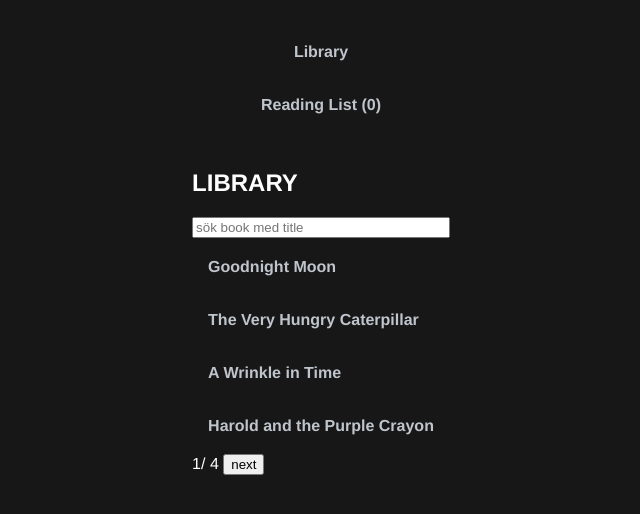
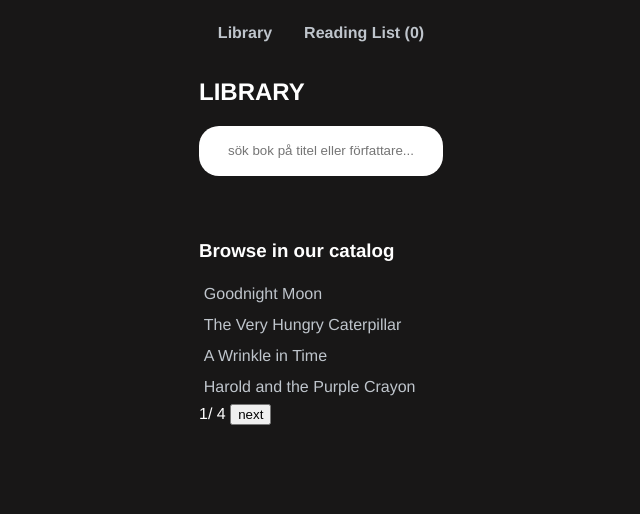
Before and after one commit to markusJsU21/bibliotekssida-agil-utveckling, a Vue app: page /Library in a window 1280 px wide. Shown: the top 514 px of the page, without its empty margins (319-959 px from the left). Built offline with nearby package versions, Linux system fonts and the light colour scheme.

Commit message:
Fixar cssgrejer

```diff
--- a/src/App.vue
+++ b/src/App.vue
@@ -36,7 +36,6 @@
   color: #bfc5cc;
   text-decoration: none;
   padding: 1rem;
-  display: block;
   margin: .2rem 0;
   }
 </style>
--- a/src/ChildrensBooks.json
+++ b/src/ChildrensBooks.json
@@ -138,5 +138,15 @@
  "Pages": 192,
  "Plot": "Number one on the National Education Association‘s list of the best children’s books, this 1952 classic tells a tale of friendship featuring a spider named Charlotte, a pig named Wilbur, and a girl named Fern. But the cycle of life in this pastoral farm setting doesn’t just make for a sweet story—death does occur, although in a peaceful way. Caregivers should be aware of questions that may arise as children make the transition to reading literature with deeper themes, like this one. Find out the special joy of reading children’s books through grown-up eyes.",
  "Audience": "8 - 12 years"
+},
+{
+   "id": "15",
+"Title": "How to Master Vue",
+"Author": "Omar",
+"Publisher": "Harper Collins",
+"Year": 2022,
+"Pages": 99999,
+"Plot": "Number one on the National Education Association‘s list of the best children’s books, this 1952 classic tells a tale of friendship featuring a spider named Charlotte, a pig named Wilbur, and a girl named Fern. But the cycle of life in this pastoral farm setting doesn’t just make for a sweet story—death does occur, although in a peaceful way. Caregivers should be aware of questions that may arise as children make the transition to reading literature with deeper themes, like this one. Find out the special joy of reading children’s books through grown-up eyes.",
+"Audience": "8 - 12 years"
 }
 ]
--- a/src/views/Library.vue
+++ b/src/views/Library.vue
@@ -3,11 +3,12 @@
     <div class="book-list">
       <h2>LIBRARY</h2>
       <div class="search-field">
-        <input type="text" v-model="search" placeholder="sök book med title" @input="updateSearchResult(search)" >
+        <input type="text" v-model="search" placeholder="sök bok på titel eller författare..." @input="updateSearchResult(search)" >
         <span v-if="searchResults">
-        <router-link :to="'/Library/' + book.id" class="search-result" v-for="book of searchResults" :key="book.id">{{book.Title}}</router-link>
+        <router-link :to="'/Library/' + book.id" class="search-result" v-for="book of searchResults" :key="book.id">{{book.Title}} <p>by {{book.Author}}</p> </router-link>
         </span>
       </div>
+      <h3>Browse in our catalog</h3>
       <router-link
         v-for="book in currentBooks"
         :key="book.id"
@@ -99,8 +100,32 @@
 
 .search-result{
   background-color: rgb(100, 150, 100);
-  color: black;
+  color: whitesmoke;
   border-radius: 5px;
 }
 
+input{
+  height: 3rem;
+  width: 15rem;
+  border-radius: 20px;
+  border: none;
+  text-align: center;
+}
+
+a{
+  padding:.3rem;
+  font-weight: normal;
+   display: block;
+}
+p{
+  font-family: 'Times New Roman', Times, serif;
+  font-size: small;
+  margin: 0;
+  padding: 0;
+  color: black;
+}
+h3{
+  margin-top: 4rem;
+}
+
 </style>
```
